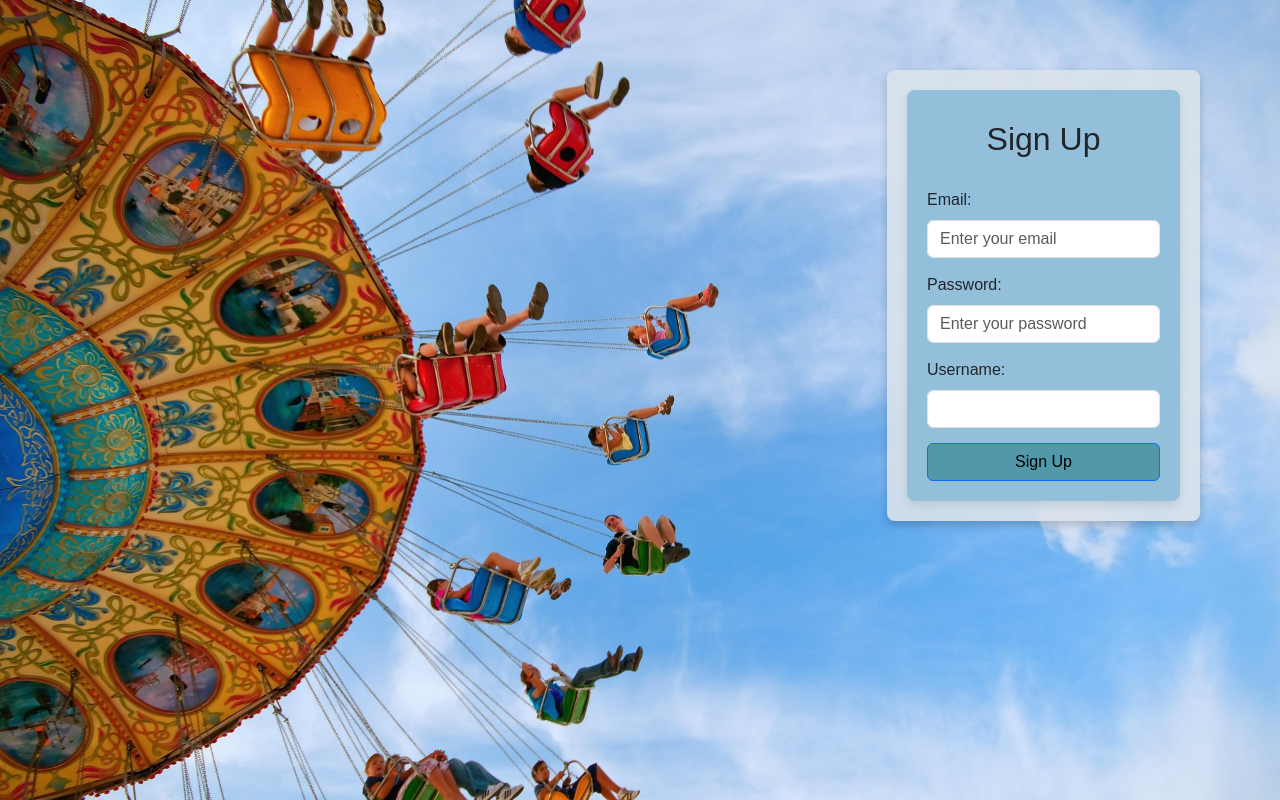
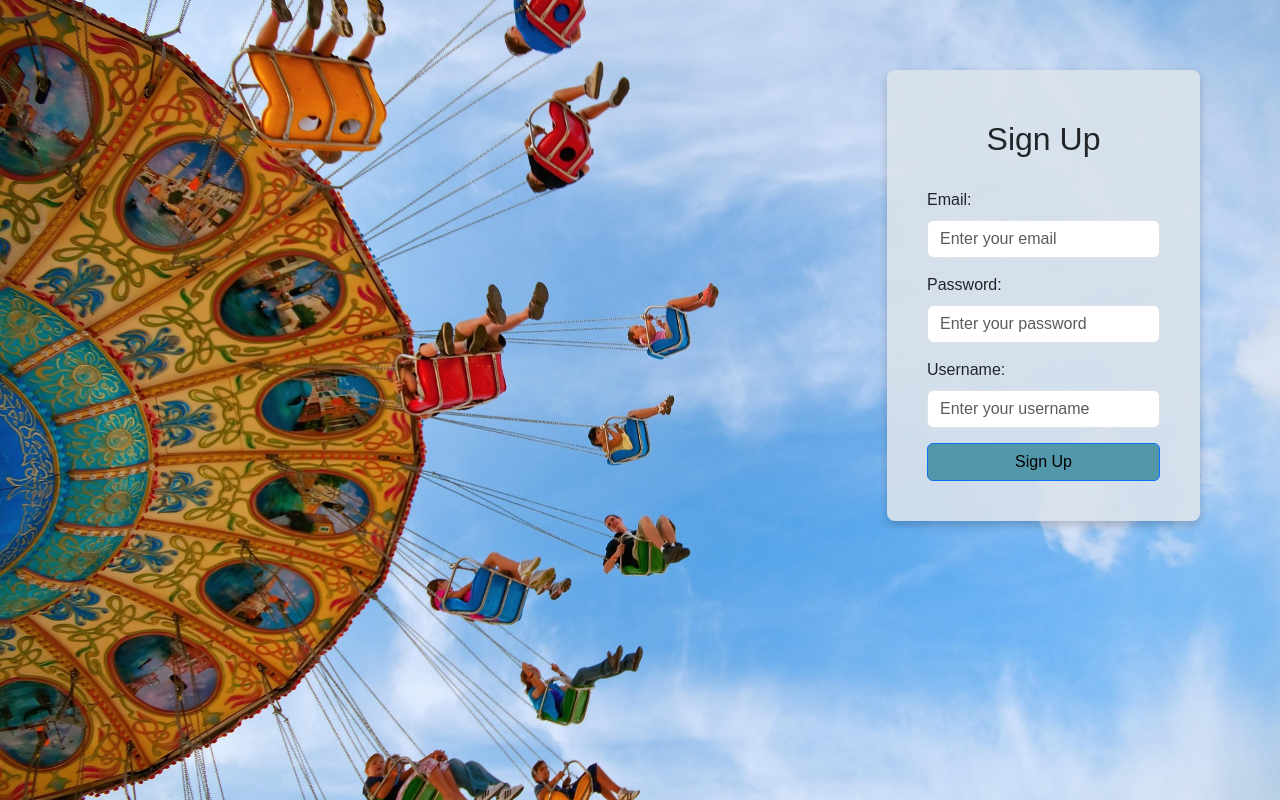
Before and after one commit to Lab-Member-010/Manasthali-Frontend, a React (Create React App) app: page /signup in a window 1280 px wide. Built offline with nearby package versions, Linux system fonts and the light colour scheme.

Commit message:
onclick signup update

```diff
--- a/src/components/Authentication/Signup.css
+++ b/src/components/Authentication/Signup.css
@@ -38,9 +38,9 @@
 
     max-width: 400px;
     padding: 20px;
-    box-shadow: 0 4px 8px rgba(0, 0, 0, 0.1);
+
     border-radius: 8px;
-    background-color: #94bfdb;
+
   }
 
   /* Center the heading with a dark background and white text */
--- a/src/components/Authentication/Signup.js
+++ b/src/components/Authentication/Signup.js
@@ -84,7 +84,7 @@ const SignUp = () => {
           </div>
           <div className="form-group">
             <label>Username:</label>
-            <input
+            <input placeholder="Enter your username"
               type="text"
               name="username"
               value={formData.username}
@@ -94,7 +94,8 @@ const SignUp = () => {
             {errors.username && <p className="error-text">{errors.username}</p>}
           </div>
 
-          <button type="submit" className="btn btn-primary">
+          <button type="submit" className="btn btn-primary"
+          onClick={() => navigate("/signin")}>
             Sign Up
           </button>
         </form>
```
